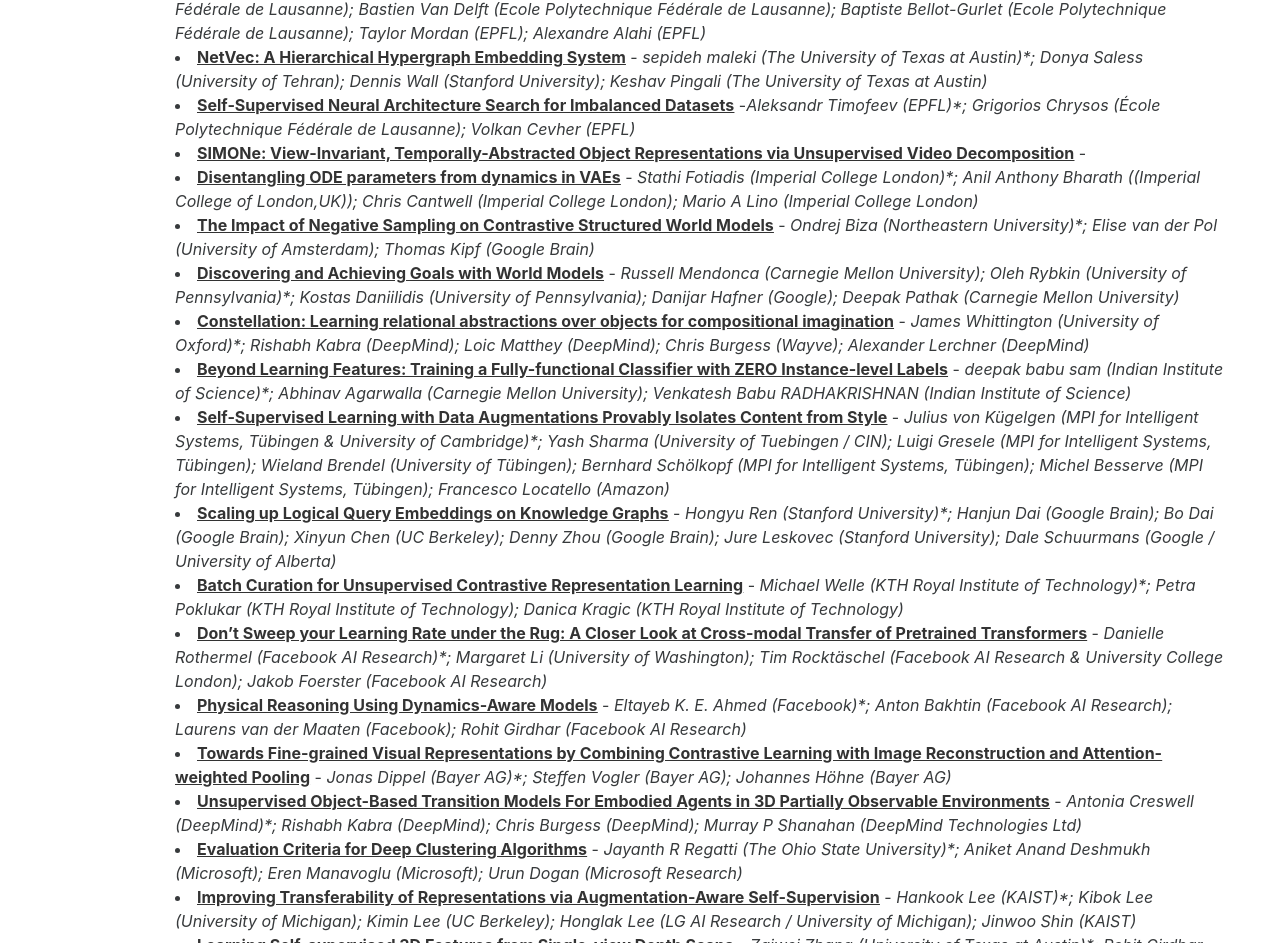
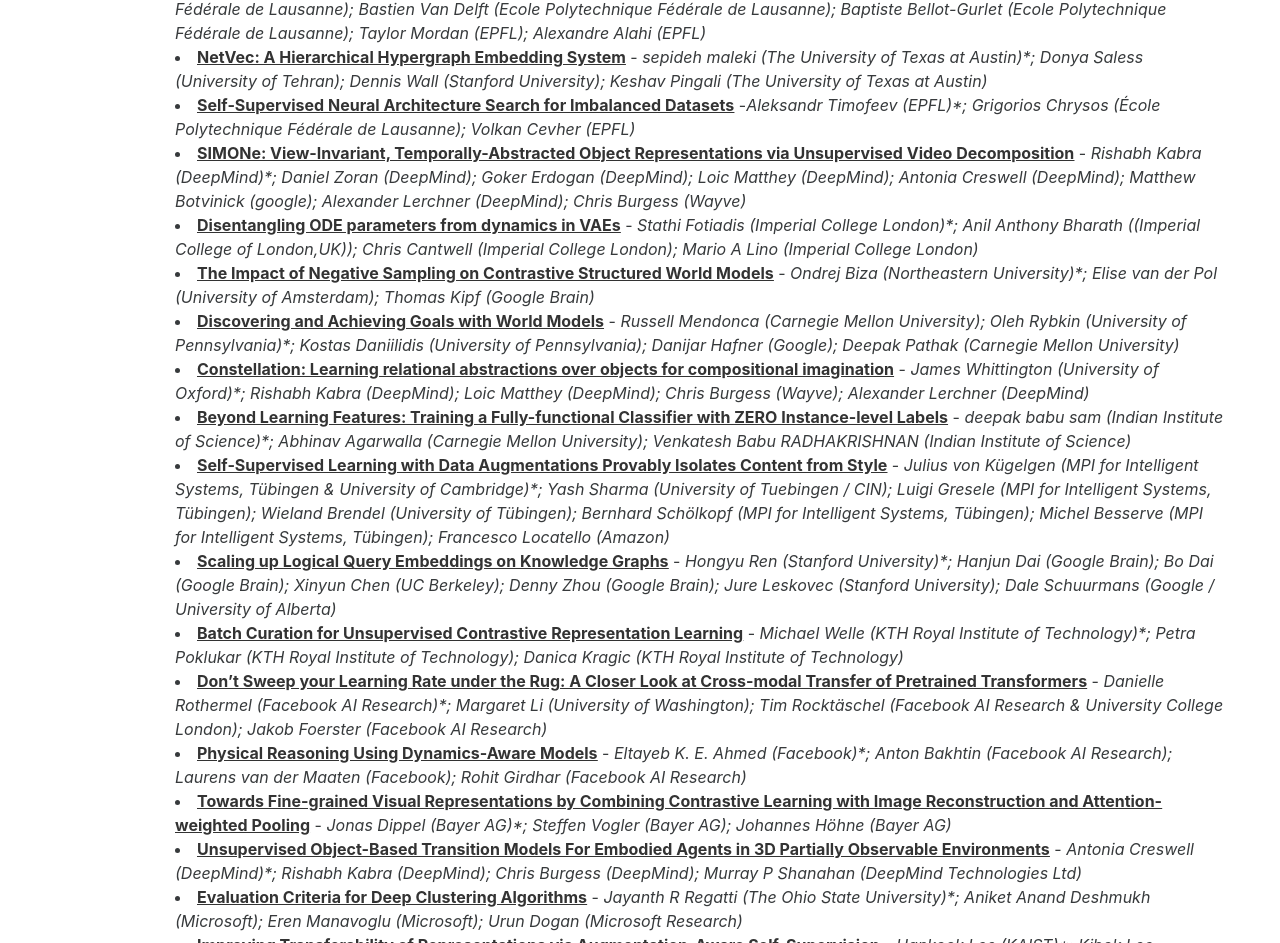
Before and after one commit to icml21ssl/icml21ssl.github.io, a plain HTML site: page pages/Accepted Paper.html in a window 1280 px wide. Shown: the part 790-1733 px from the top of the page. Drawn offline with Linux system fonts and the light colour scheme.

Commit message:
Update Accepted Paper.html

```diff
--- a/pages/Accepted Paper.html
+++ b/pages/Accepted Paper.html
@@ -72,7 +72,7 @@
 
 <li><b><u><a href="">NetVec: A Hierarchical Hypergraph Embedding System</a></u></b> - <i>sepideh maleki (The University of Texas at Austin)*; Donya Saless (University of Tehran); Dennis Wall (Stanford University); Keshav Pingali (The University of Texas at Austin)</i></li>
 <li><b><u><a href="">Self-Supervised Neural Architecture Search for Imbalanced Datasets</a></u></b> -<i>Aleksandr Timofeev (EPFL)*; Grigorios Chrysos (École Polytechnique Fédérale de Lausanne); Volkan Cevher (EPFL)	</i></li>
-<li><b><u><a href="">SIMONe: View-Invariant, Temporally-Abstracted Object Representations via Unsupervised Video Decomposition</a></u></b> - <i></i></li>
+<li><b><u><a href="">SIMONe: View-Invariant, Temporally-Abstracted Object Representations via Unsupervised Video Decomposition</a></u></b> - <i>Rishabh Kabra (DeepMind)*; Daniel Zoran (DeepMind); Goker Erdogan (DeepMind); Loic Matthey (DeepMind); Antonia Creswell (DeepMind); Matthew Botvinick (google); Alexander Lerchner (DeepMind); Chris Burgess (Wayve)</i></li>
 <li><b><u><a href="">Disentangling ODE parameters from dynamics in VAEs</a></u></b> - <i>Stathi Fotiadis (Imperial College London)*; Anil Anthony Bharath ((Imperial College of London,UK)); Chris Cantwell (Imperial College London); Mario A Lino (Imperial College London)</i></li>
 <li><b><u><a href="">The Impact of Negative Sampling on Contrastive Structured World Models</a></u></b> - <i>Ondrej Biza (Northeastern University)*; Elise van der Pol (University of Amsterdam); Thomas Kipf (Google Brain)	</i></li>
 
```
